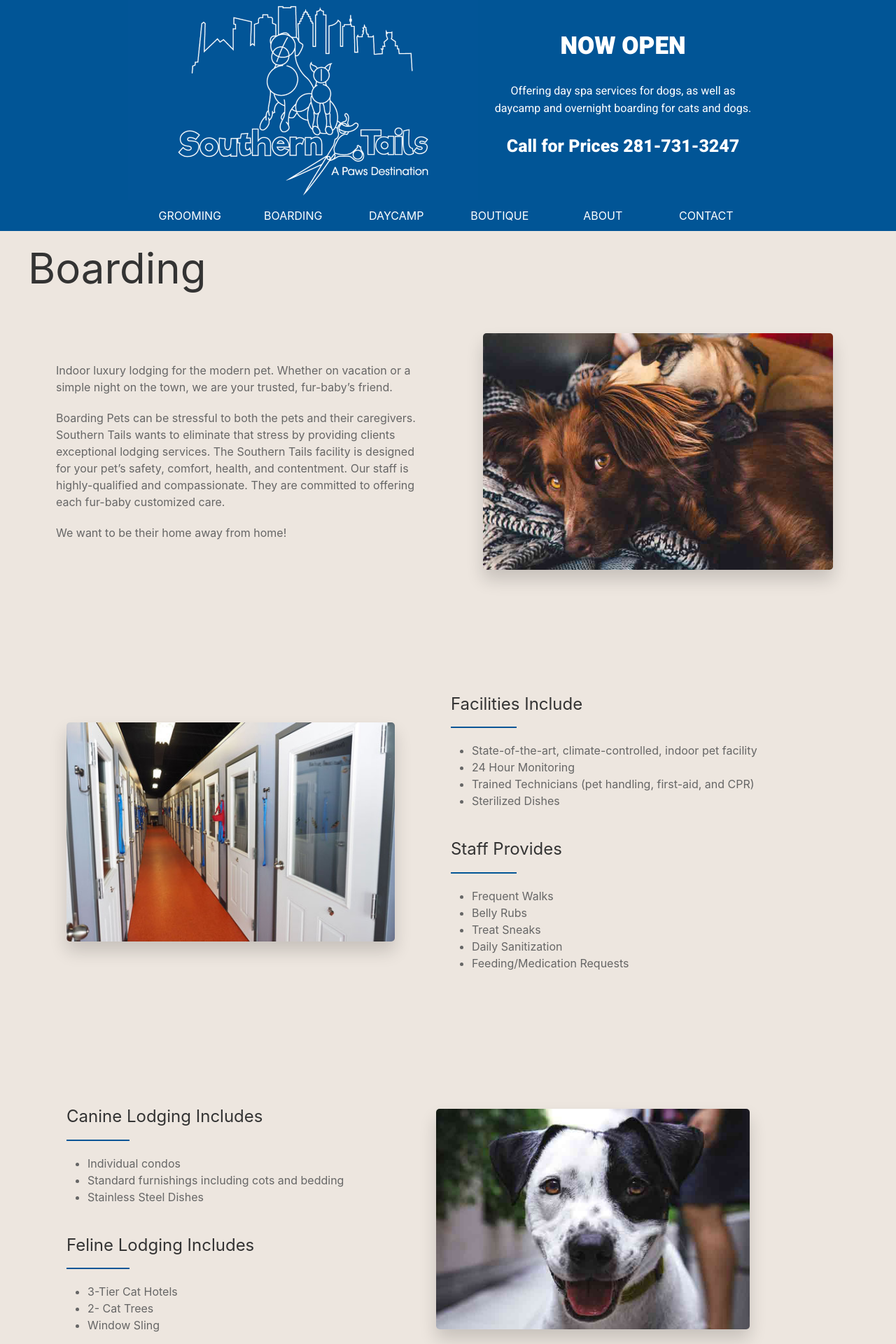
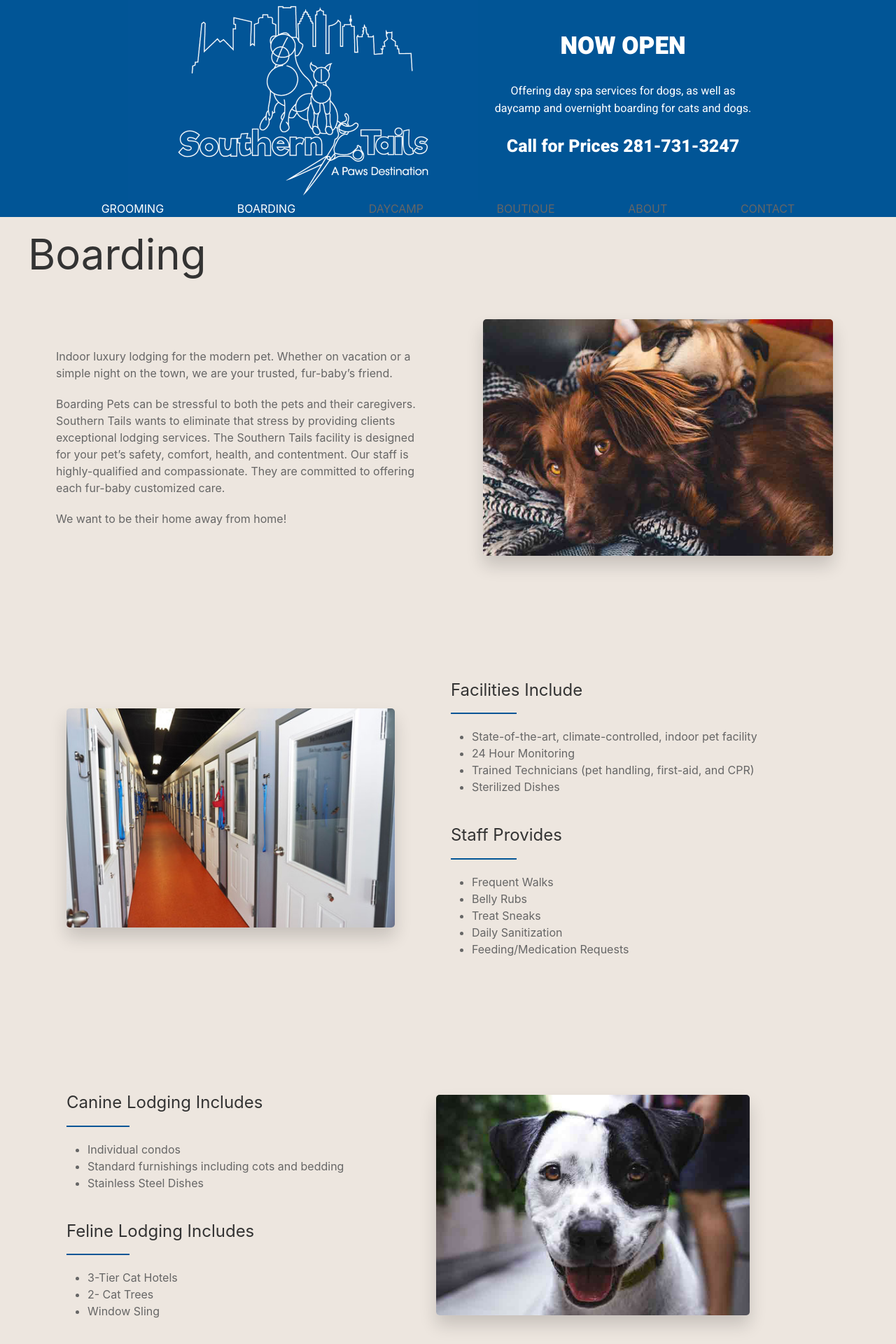
Before and after one commit to TechMex-io/southernTails, a Jekyll site: the page built from boarding.md, in a window 1280 px wide. Shown: the top 1920 px of the page at 70% size. Built offline with Jekyll 4.4.1, drawn with Linux system fonts in a browser that asks for light colours.

Commit message:
removed css grid from header

```diff
--- a/_includes/header.html
+++ b/_includes/header.html
@@ -1,8 +1,8 @@
 <div class="uk-container uk-container-expand" style="background:#015596;">
   <section class="uk-container uk-container-medium" style="background:#015596;">
-    <div class="nav_parent">
-      <div class="uk-hidden@m uk-navbar-right"><a href="#mobile-nav" uk-toggle style="text-decoration:none; color:#ede6df; font-size:21px; padding-right:10px;">&#9776;</a></div>
-      <div class="nav_logo" uk-grid>
+    <div class="uk-flex uk-flex-center uk-flex-around uk-flex-wrap uk-flex-wrap-around">
+      <div class="uk-hidden@m uk-navbar-right uk-flex-top uk-flex-right"><a href="#mobile-nav" uk-toggle style="text-decoration:none; color:#ede6df; font-size:21px; padding-right:10px;">&#9776;</a></div>
+      <div class="nav_logo uk-flex-first" uk-grid>
         <div class="uk-child-width-1-2@m">
           <a href="/southernTails"><img src="{{site.baseurl}}/assets/STLogo_new.png" width="500"></a>
         </div>
@@ -19,7 +19,7 @@
       </div>
     </div>
 
-    <div class="uk-visible@m nav_menu">
+    <div class="uk-visible@m uk-flex uk-flex-center uk-flex-between">
         <div></div>
         <div><a href="{{site.baseurl}}/grooming/index.html">GROOMING</a></div>
         <div><a href="{{site.baseurl}}/boarding/index.html">BOARDING</a></div>
--- a/_layouts/service.html
+++ b/_layouts/service.html
@@ -118,7 +118,7 @@ layout: default
           <div class="uk-width-1-1@s uk-text-center">
             <h3>{{ page.body_heading_links }}</h3>
             <a class="downLoadLink" uk-icon="download" href="{{page.body_desc_url_1}}" target="blank" download>{{page.body_desc_link_1}}</a>
-            <a class="downLoadLink" uk-icon="download" href="{{page.body_desc_url_2}}" target="blank">{{page.body_desc_link_2}}</a>
+            <a class="downLoadLink" uk-icon="download" href="{{page.body_desc_url_2}}" target="blank" download>{{page.body_desc_link_2}}</a>
           </div>
           {% endif %}
 
--- a/assets/css/navbar.css
+++ b/assets/css/navbar.css
@@ -18,23 +18,23 @@
 
 
 /* css grid starts here */
-.nav_parent{
+/* .nav_parent{
   display: grid;
   grid-template-columns: 1fr;
   grid-template-rows: minmax(25px, auto);
   grid-gap: .5em;
   justify-items: center;
   background-color: #015596;
-}
+} */
 
-.nav_menu {
+/* .nav_menu {
   display: grid;
   grid-template-columns: repeat(8, 1fr);
   justify-items: center;
   padding: 10px;
   color: white;
   background-color: #015596;
-}
+} */
 
 .nav_menu div {
   padding: 0px 25px;
--- a/boarding.md
+++ b/boarding.md
@@ -63,7 +63,7 @@ body_desc_link_1: Dog Boarding Application
 body_desc_link_2: Cat Boarding Application
 
 body_desc_url_1: https://techmex-io.github.io/southernTails/assets/CanineBoardingApplication.pdf
-body_desc_url_2: http://tech-mex.io/
+body_desc_url_2: https://techmex-io.github.io/southernTails/assets/FelineBoardingApplication.pdf
 
 
 
```
